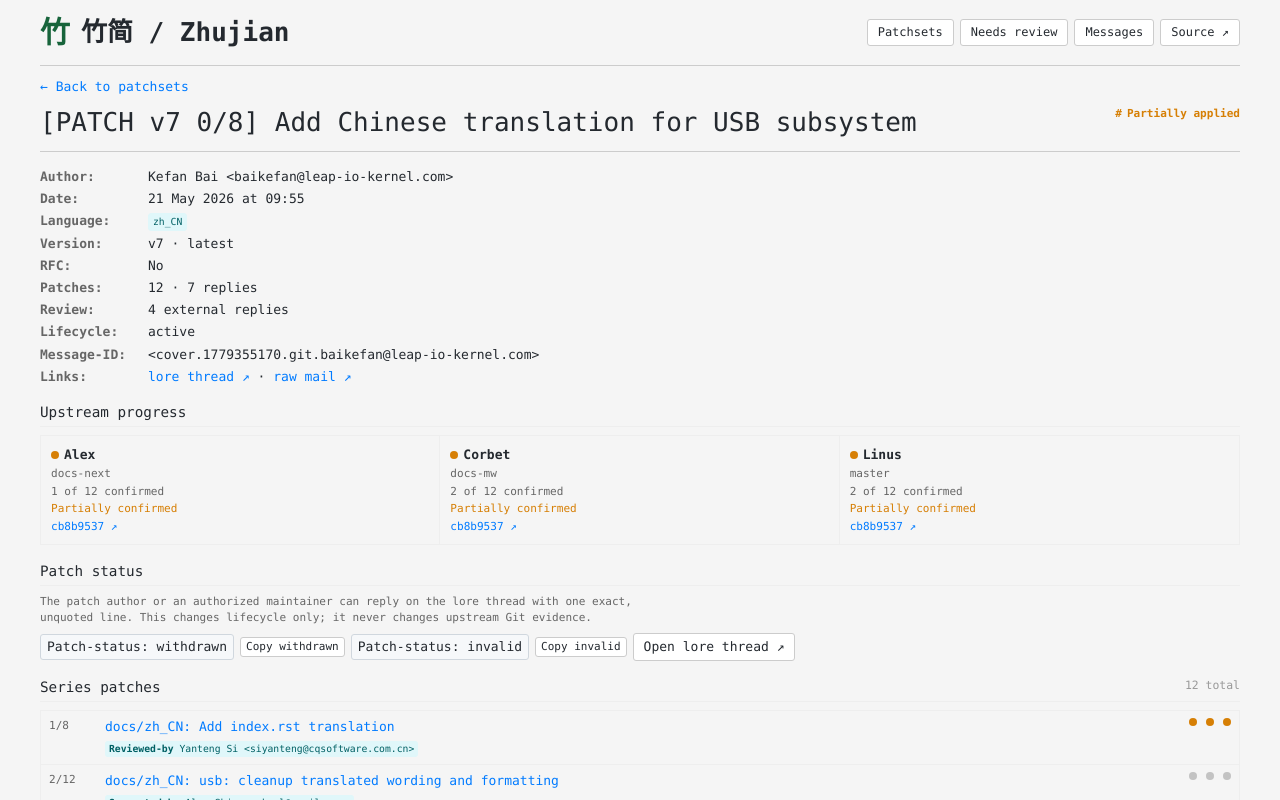
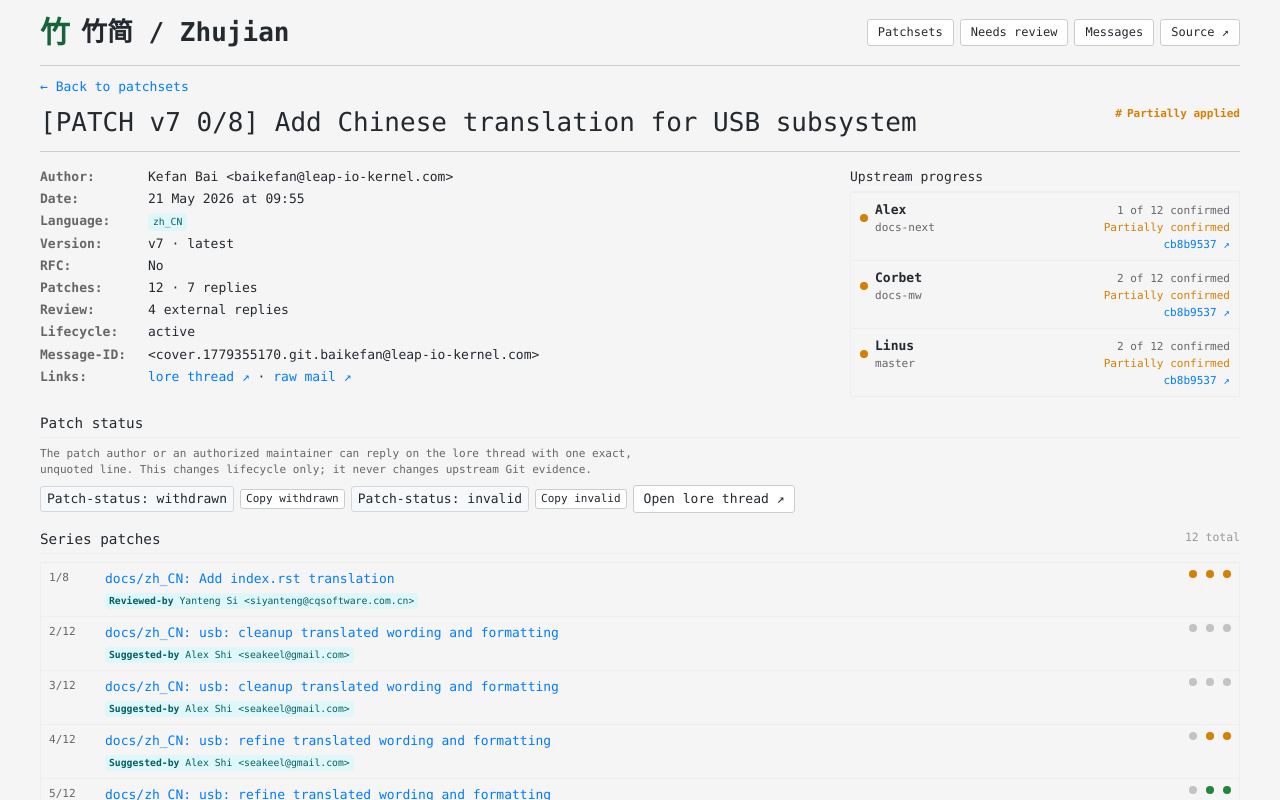
Before and after one commit to bertyuan/zhujian, a Next.js app: page /patchsets/add-chinese-translation-for-usb-subsystem-bb2f8661860d-v7 in a window 1280 px wide. Shown: the top 800 px of the page. Built offline with nearby package versions, Linux system fonts and the light colour scheme.

Commit message:
style: move upstream progress beside metadata

```diff
--- a/app/globals.css
+++ b/app/globals.css
@@ -275,6 +275,9 @@ kbd { background: color-mix(in srgb, var(--text) 12%, transparent); border-radiu
 .detail-kv { display: grid; gap: 4px; }
 .kv-row { display: grid; gap: 8px; grid-template-columns: 100px minmax(0, 1fr); }
 .kv-label { color: var(--text-muted); font-weight: 600; }
+.detail-overview { align-items: start; display: grid; gap: 24px; grid-template-columns: minmax(0, 1fr) minmax(310px, 390px); }
+.detail-overview > * { min-width: 0; }
+.detail-upstream h2 { border-bottom: 1px solid var(--border-light); font-size: 1em; margin: 0; padding: 0 0 5px; }
 
 .pipeline { border: 1px solid var(--border-light); display: grid; grid-template-columns: repeat(3, 1fr); }
 .pipeline-stage { border-right: 1px solid var(--border-light); min-width: 0; padding: 10px; }
@@ -287,6 +290,14 @@ kbd { background: color-mix(in srgb, var(--text) 12%, transparent); border-radiu
 .pipeline-state-partial, .pipeline-state-candidate { color: var(--status-inreview); }
 .pipeline-state-previously-present { color: var(--status-previous); }
 .pipeline-state-missing { color: var(--text-muted); }
+.pipeline-compact { grid-template-columns: 1fr; }
+.pipeline-compact .pipeline-stage { align-items: baseline; border-bottom: 1px solid var(--border-light); border-right: 0; display: grid; gap: 1px 7px; grid-template-columns: auto minmax(0, 1fr) auto; padding: 8px 9px; }
+.pipeline-compact .pipeline-stage:last-child { border-bottom: 0; }
+.pipeline-compact .pipeline-dot { align-self: center; grid-column: 1; grid-row: 1 / span 2; margin: 0; }
+.pipeline-compact .pipeline-name { grid-column: 2; grid-row: 1; }
+.pipeline-compact .pipeline-branch { grid-column: 2; grid-row: 2; margin: 0; }
+.pipeline-compact .pipeline-count { grid-column: 3; grid-row: 1; margin: 0; text-align: right; }
+.pipeline-compact .pipeline-state, .pipeline-compact .pipeline-sha { grid-column: 3; margin: 0; text-align: right; }
 
 .patch-list { border: 1px solid var(--border-light); list-style: none; margin: 0; padding: 0; }
 .patch-row { align-items: start; border-bottom: 1px solid var(--border-light); display: grid; gap: 10px; grid-template-columns: 46px minmax(0, 1fr) auto; padding: 7px 8px; }
@@ -339,6 +350,7 @@ kbd { background: color-mix(in srgb, var(--text) 12%, transparent); border-radiu
   .main-nav { margin-left: 0; overflow-x: auto; width: 100%; }
   .page-heading { align-items: flex-start; gap: 8px; }
   .control-spacer { display: none; }
+  .detail-overview { grid-template-columns: 1fr; }
   .pipeline { grid-template-columns: 1fr; }
   .pipeline-stage { border-bottom: 1px solid var(--border-light); border-right: 0; }
   .pipeline-stage:last-child { border-bottom: 0; }
--- a/app/messages/[id]/page.tsx
+++ b/app/messages/[id]/page.tsx
@@ -48,7 +48,8 @@ export default async function MessagePage({ params }: { params: Promise<{ id: st
         <StatusBadge status={patchset.status} />
       </div>
 
-      <div className="detail-kv section message-detail-meta">
+      <div className="detail-overview section">
+        <div className="detail-kv message-detail-meta">
           <div className="kv-row"><span className="kv-label">From:</span><span className="break-anywhere">{message.from.name} &lt;{message.from.email}&gt;</span></div>
           <div className="kv-row"><span className="kv-label">Date:</span><time dateTime={message.date}>{formatDate(message.date)}</time></div>
           <div className="kv-row">
@@ -68,11 +69,11 @@ export default async function MessagePage({ params }: { params: Promise<{ id: st
             <span><a className="text-link" href={message.loreUrl} target="_blank" rel="noreferrer">lore message ↗</a> · <a className="text-link" href={message.rawUrl} target="_blank" rel="noreferrer">raw mail ↗</a></span>
           </div>
         </div>
-
-      <section className="section">
+        <aside className="detail-upstream" aria-label="Upstream progress">
           <h2>Upstream progress</h2>
-        <Pipeline trees={patch.trees} />
-      </section>
+          <Pipeline trees={patch.trees} compact />
+        </aside>
+      </div>
 
       <section className="section">
         <h2>Patch content <span className="heading-meta">{patch.changedFiles.length} changed {patch.changedFiles.length === 1 ? "file" : "files"}</span></h2>
--- a/app/patchsets/[id]/page.tsx
+++ b/app/patchsets/[id]/page.tsx
@@ -27,7 +27,8 @@ export default async function PatchsetPage({ params }: { params: Promise<{ id: s
         <StatusBadge status={patchset.status} />
       </div>
 
-      <div className="detail-kv section">
+      <div className="detail-overview section">
+        <div className="detail-kv">
           <div className="kv-row"><span className="kv-label">Author:</span><span>{patchset.authorName} &lt;{patchset.authorEmail}&gt;</span></div>
           <div className="kv-row"><span className="kv-label">Date:</span><span>{postedAt}</span></div>
           <div className="kv-row"><span className="kv-label">Language:</span><span><LanguageBadge language={patchset.language} /></span></div>
@@ -39,11 +40,11 @@ export default async function PatchsetPage({ params }: { params: Promise<{ id: s
           <div className="kv-row"><span className="kv-label">Message-ID:</span><span className="break-anywhere">{patchset.messageIds[0]}</span></div>
           <div className="kv-row"><span className="kv-label">Links:</span><span><a className="text-link" href={patchset.loreUrl} target="_blank" rel="noreferrer">lore thread ↗</a> · <a className="text-link" href={patchset.rawUrl} target="_blank" rel="noreferrer">raw mail ↗</a></span></div>
         </div>
-
-      <section className="section">
+        <aside className="detail-upstream" aria-label="Upstream progress">
           <h2>Upstream progress</h2>
-        <Pipeline trees={patchset.trees} />
-      </section>
+          <Pipeline trees={patchset.trees} compact />
+        </aside>
+      </div>
 
       <section className="section lifecycle-section">
         <h2>Patch status</h2>
--- a/components/pipeline.tsx
+++ b/components/pipeline.tsx
@@ -9,9 +9,9 @@ const stateLabels: Record<TreeSummary["state"], string> = {
   missing: "Not found",
 };
 
-export function Pipeline({ trees }: { trees: Record<TreeId, TreeSummary> }) {
+export function Pipeline({ trees, compact = false }: { trees: Record<TreeId, TreeSummary>; compact?: boolean }) {
   return (
-    <div className="pipeline">
+    <div className={`pipeline ${compact ? "pipeline-compact" : ""}`}>
       {TRACKED_TREES.map((stage) => {
         const tree = trees[stage.id];
         const label = `${stage.name} ${stage.branch}: ${tree.state}, ${tree.matched} of ${tree.total} patches`;
```
Lines whose indentation alone changed are shown as unchanged.
